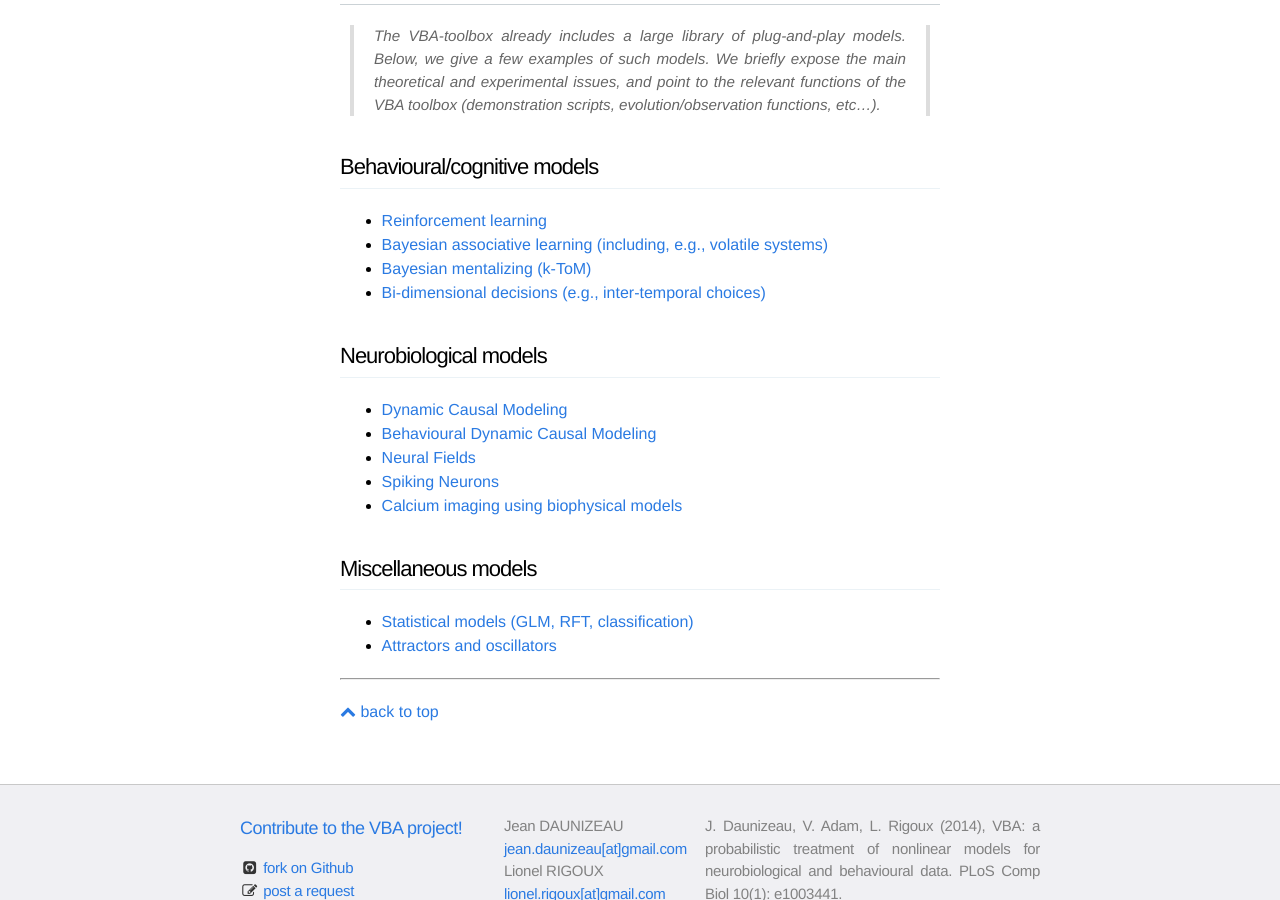
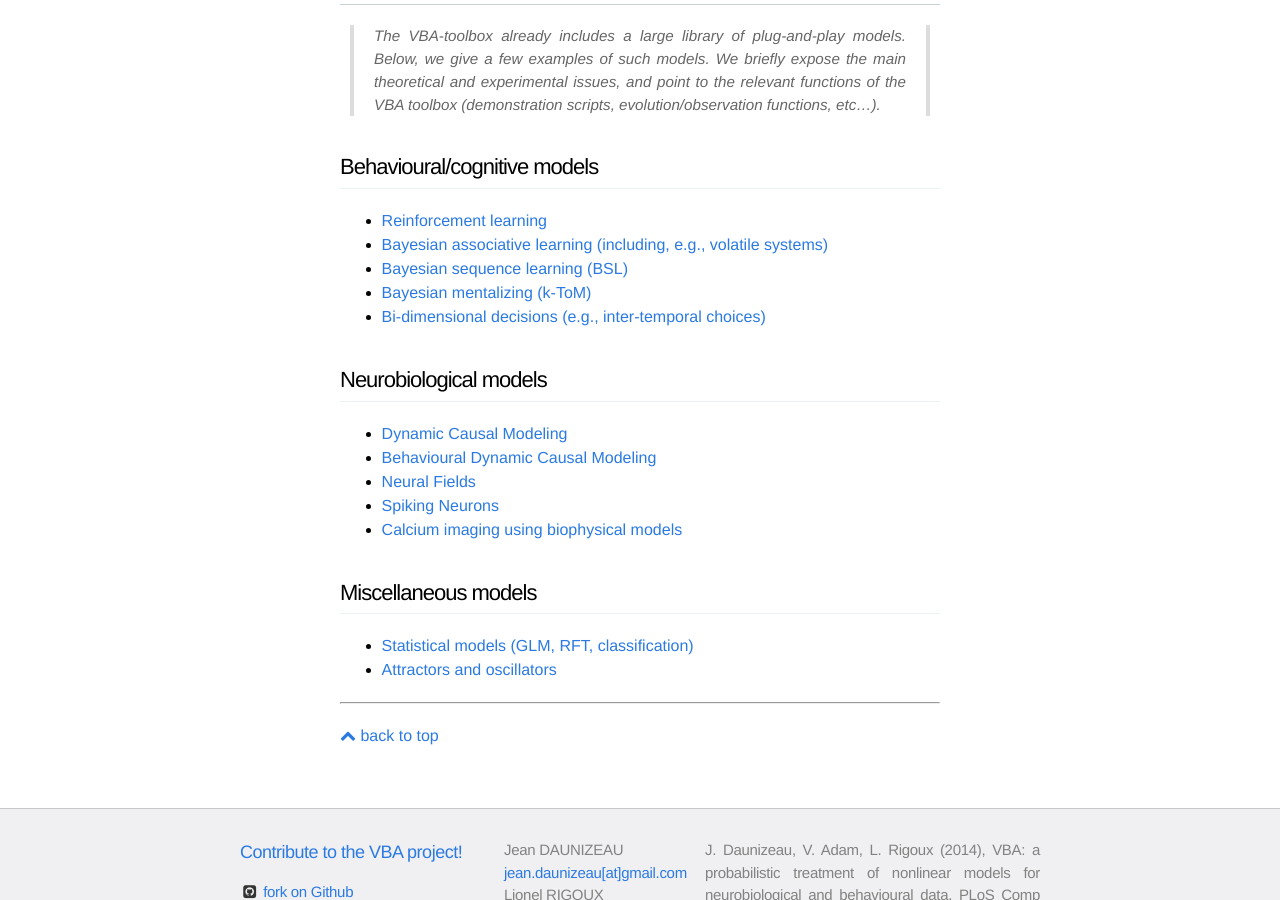
Before and after one commit to MBB-team/VBA-toolbox, a Jekyll site: the page built from _wiki/Home.md, in a window 1280 px wide and 900 px high, scrolled down 1212 px. Built offline with Jekyll 4.4.1, drawn with Linux system fonts in a browser that asks for light colours; nearby versions of some CDN libraries.

Commit message:
Create Home.md

```diff
--- a/_wiki/Home.md
+++ b/_wiki/Home.md
@@ -45,6 +45,7 @@ title: "home"
 
 - [Reinforcement learning](Reinforcement-learning)
 - [Bayesian associative learning (including, e.g., volatile systems)](bayesian-learning)
+- [Bayesian sequence learning (BSL)](BSL)
 - [Bayesian mentalizing (k-ToM)](ktom)
 - [Bi-dimensional decisions (e.g., inter-temporal choices)](intertemporal-choice)
 
```
